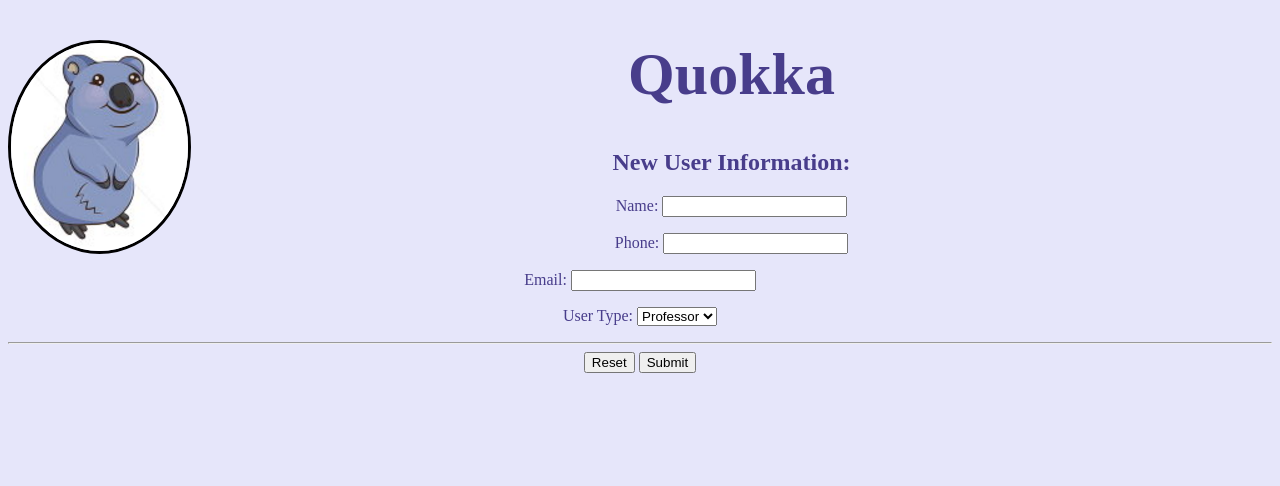
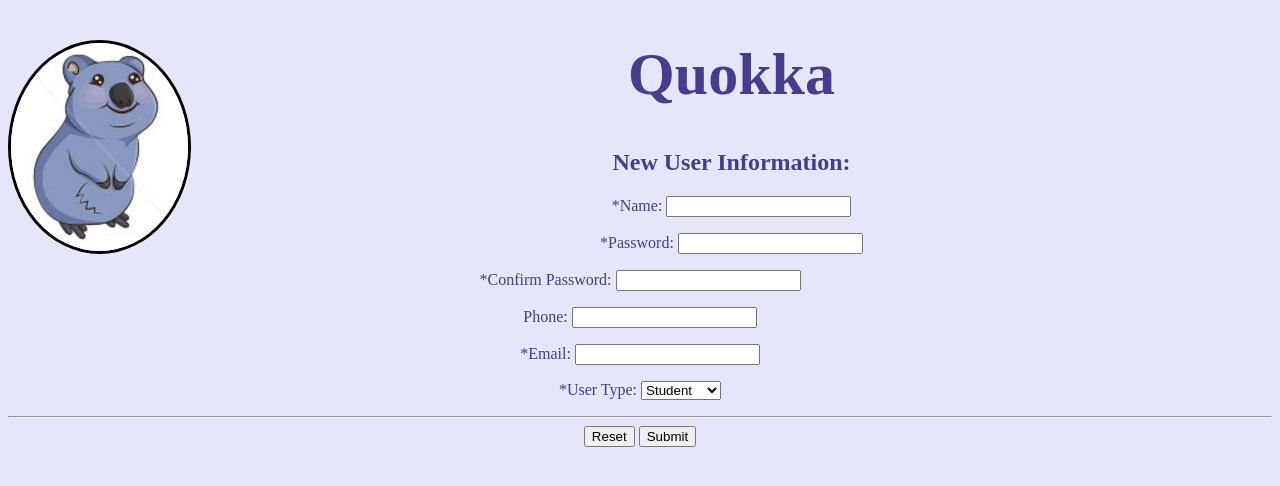
Before and after one commit to cyao42/quokka-app, a Flask app: page /register-user/ in a window 1280 px wide. Shown: the top 486 px of the page. Run offline with Flask 2, Linux system fonts and the light colour scheme; parts of the project's set-up code (start-up, migrations or seed data) failed here and were passed over; some libraries are stand-ins or nearby versions.

Commit message:
Work on adding password to user registration form

```diff
--- a/app.py
+++ b/app.py
@@ -97,9 +97,14 @@ def register_user():
     if form.validate_on_submit():
         try:
             form.errors.pop('database', None)
-            models.Users.addNew(form.name.data, form.phone.data,
-                                form.email.data, form.user_type.data)
-            return redirect('/')
+            email_check = db.session.query(models.Users)\
+                          .filter(models.Users.email == form.email.data).first()
+            if(email_check):
+                return render_template('register.html', form=form, msg="User with that email already exists")
+            else:
+                models.Users.addNew(form.name.data, form.phone.data, form.email.data, form.user_type.data, form.password\
+.data)
+                return redirect('/profile')
         except BaseException as e:
             form.errors['database'] = str(e)
             return render_template('register.html', form=form)
--- a/forms.py
+++ b/forms.py
@@ -1,6 +1,6 @@
 from flask_wtf import FlaskForm
 from wtforms import StringField, BooleanField, IntegerField, SelectField, PasswordField
-from wtforms.validators import DataRequired
+from wtforms.validators import DataRequired, Length, Required, EqualTo
 
 
 class GroupNewFormFactory:
@@ -26,9 +26,11 @@ class UserRegisterFormFactory:
     def form():
         class F(FlaskForm):
             name = StringField(default='')
-            phone = StringField(default='')
-            email = StringField(default='')
-            user_type = SelectField('User Type', choices=[('pro', 'Professor'), ('stu', 'Student')])
+            password = PasswordField('Password', [Required(), Length(8, 256), EqualTo('confirm_pw', message="Passwords don't match")])
+            confirm_pw = PasswordField('Confirm Password', [Required()])
+            phone = StringField('Phone Number')
+            email = StringField('Email', [Required()])
+            user_type = SelectField('User Type', choices=[('stu', 'Student'), ('pro', 'Professor')])
         return F()
 
 class ClassRegisterFormFactory:
--- a/templates/register.html
+++ b/templates/register.html
@@ -4,9 +4,21 @@
 <form action="{{url_for('register_user')}}" method="POST">
   {{form.csrf_token}}
   <p>
-    Name: {{form.name}}
+    *Name: {{form.name}}
     {% if form.name.errors %}
     <ul>{% for error in form.name.errors %}<li>{{error}}</li>{% endfor %}</ul>
+    {% endif %}
+  </p>
+  <p>
+    *Password: {{form.password}}
+    {% if form.password.errors %}
+    <ul>{% for error in form.password.errors %}<li>{{error}}</li>{% endfor %}</ul>
+    {% endif %}
+  </p>
+  <p>
+    *Confirm Password: {{form.confirm_pw}}
+    {% if form.confirm_pw.errors %}
+    <ul>{% for error in form.confirm_pw.errors %}<li>{{error}}</li>{% endfor %}</ul>
     {% endif %}
   </p>
   <p>
@@ -16,13 +28,14 @@
     {% endif %}
   </p>
   <p>
-    Email: {{form.email}}
+    *Email: {{form.email}}
     {% if form.email.errors %}
     <ul>{% for error in form.email.errors %}<li>{{error}}</li>{% endfor %}</ul>
     {% endif %}
+    <p>{% if msg %}{{msg}}{% endif %}</p>
   </p>
   <p>
-    User Type: {{form.user_type}}
+    *User Type: {{form.user_type}}
     {% if form.user_type.errors %}
     <ul>{% for error in form.user_type.errors %}<li>{{error}}</li>{% endfor %}</ul>
     {% endif %}
```
